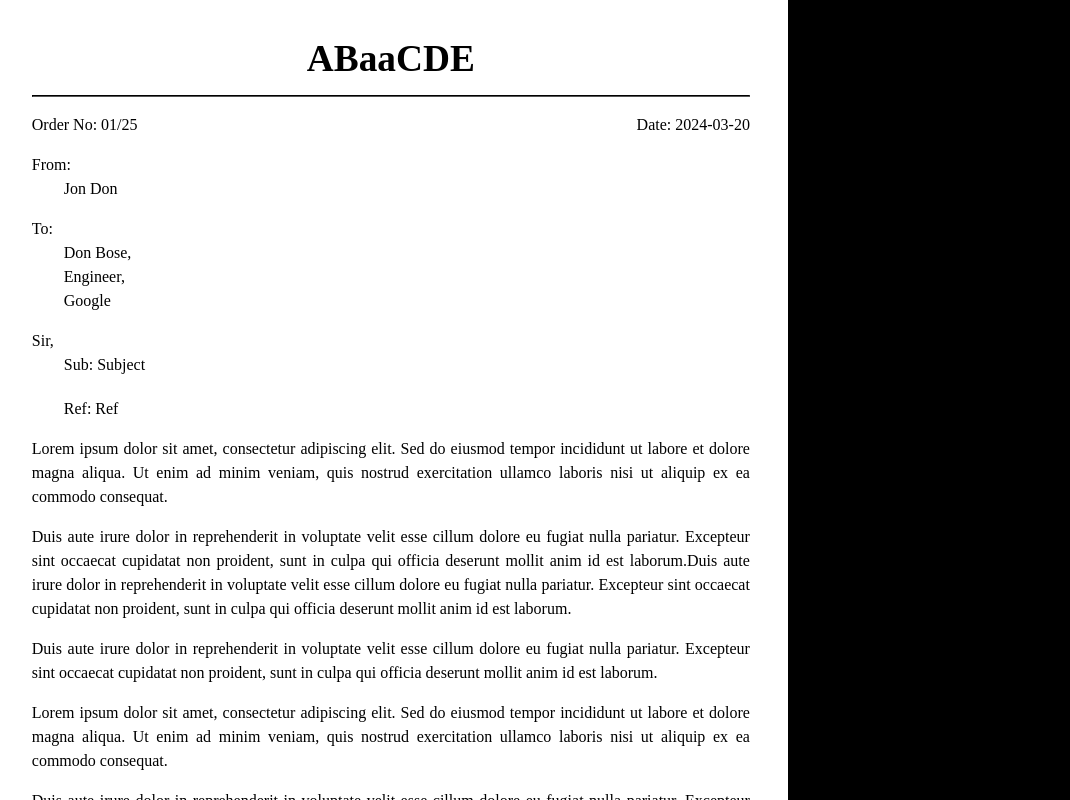
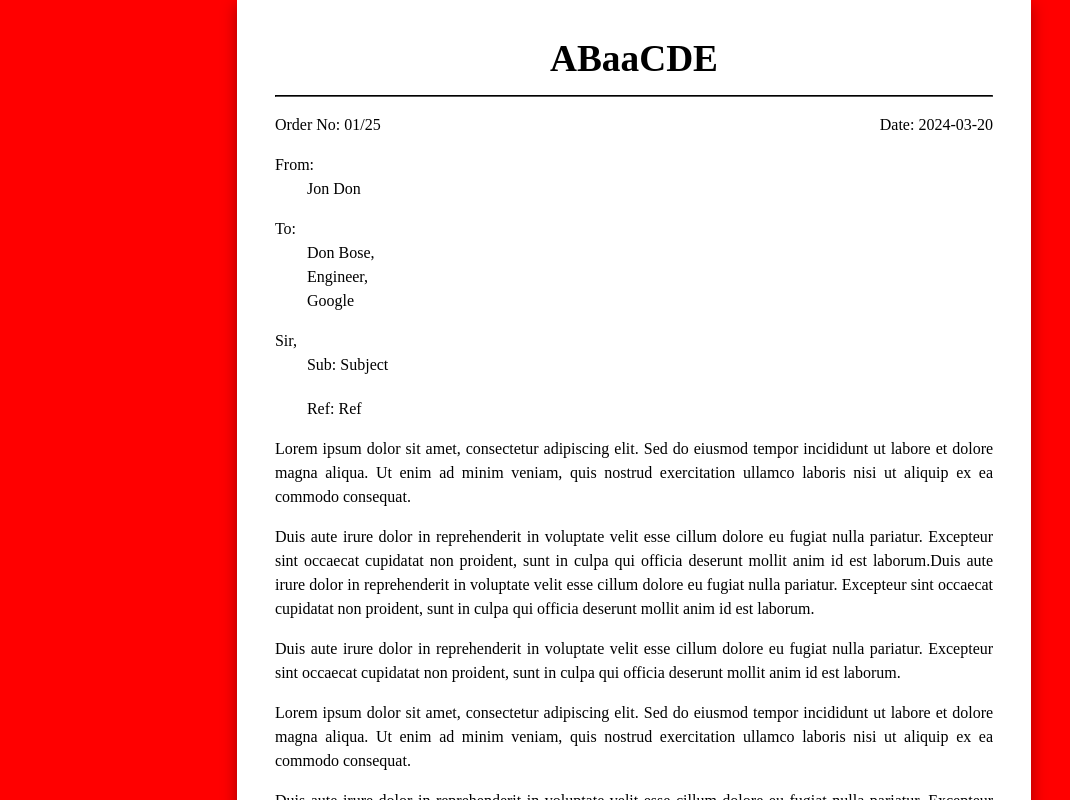
Before and after one commit to abinopoulose/gen-doc, a React (Vite) app: page / in a window 1280 px wide. Shown: the top 800 px of the page, without its empty margins (6-1076 px from the left). Built offline with nearby package versions, Linux system fonts and the light colour scheme.

Commit message:
doc gen:v1.1

```diff
--- a/src/pdf-generator/css/pdf-generator.css
+++ b/src/pdf-generator/css/pdf-generator.css
@@ -1,7 +1,38 @@
 .download-button {
   margin-top: 20px;
+  margin-bottom: 20px;
   padding: 10px 20px;
   font-size: 14px;
   cursor: pointer;
   background-color: #FF0000;
+  /* margin: 0 auto; */
 }
+
+.pdf-container {
+  display: flex;
+  flex-direction: column;
+  justify-content: center;
+  align-items: center;
+  margin: 0 auto;
+  padding: auto;
+}
+
+#root {
+  display: flex;
+  flex-direction: column;
+  justify-content: center;
+  align-items: center;
+  width: 100%;
+  /* padding: 10%; */
+}
+
+html {
+  width: 100%;
+}
+
+
+/* body {
+display: flex;
+justify-content: center;
+align-items: center;
+} */
--- a/src/pdf-generator/pdf-generator.jsx
+++ b/src/pdf-generator/pdf-generator.jsx
@@ -44,7 +44,7 @@ Duis aute irure dolor in reprehenderit in voluptate velit esse cillum dolore eu
   };
 
   return (
-    <div>
+    <div className='pdf-container'>
       <div ref={printRef}>
         <HmSignDoc
           schoolName={schoolName}
@@ -57,9 +57,12 @@ Duis aute irure dolor in reprehenderit in voluptate velit esse cillum dolore eu
           body={body}
         />
       </div>
-      <button onClick={handleGeneratePdf} className="download-button">
-        <b>Download PDF</b>
-      </button>
+      {/* <div className='download-button-container'> */}
+        <button onClick={handleGeneratePdf} className="download-button">
+          <b>Download PDF</b>
+        </button>
+      {/* </div> */}
+
     </div>
   );
 };
--- a/src/pdf-generator/templates/hm-sign-doc/hm-sgin-doc.css
+++ b/src/pdf-generator/templates/hm-sign-doc/hm-sgin-doc.css
@@ -7,10 +7,10 @@ body, .page {
   margin: 0;
   padding: 0;
   font-family: Arial, sans-serif;
-  background: #fff;
+  background: red;
   color: #000;
   box-sizing: border-box;
-  background-color: black;
+  /* background-color: black; */
 
 }
 
@@ -21,6 +21,13 @@ body, .page {
   position: relative;
   background-color: white;
   font-family: "Times New Roman", Times, serif;
+  height:305mm;
+  width:210mm;
+  display: block;
+  margin-left: auto;
+  margin-right: auto;
+  padding:10mm;
+  box-shadow: rgba(0, 0, 0, 0.35) 0px 5px 15px;
 }
 
 .header {
```
